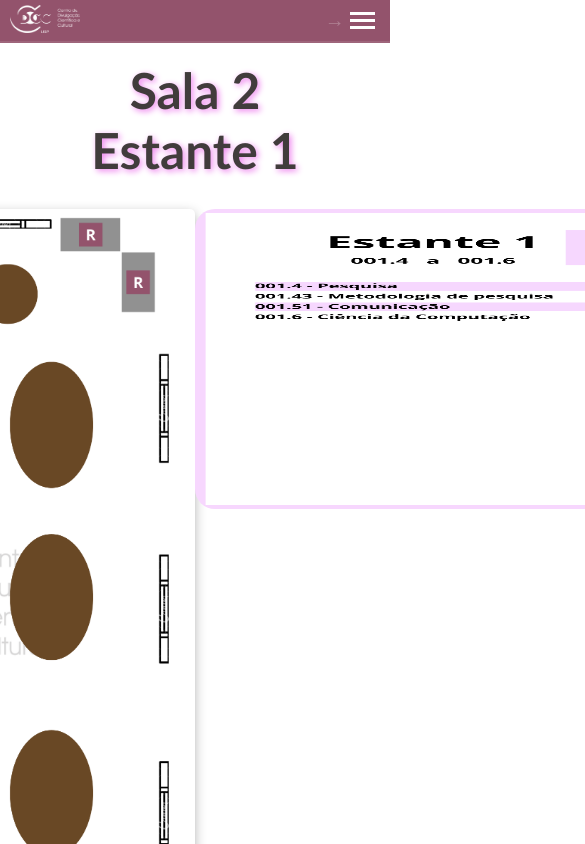
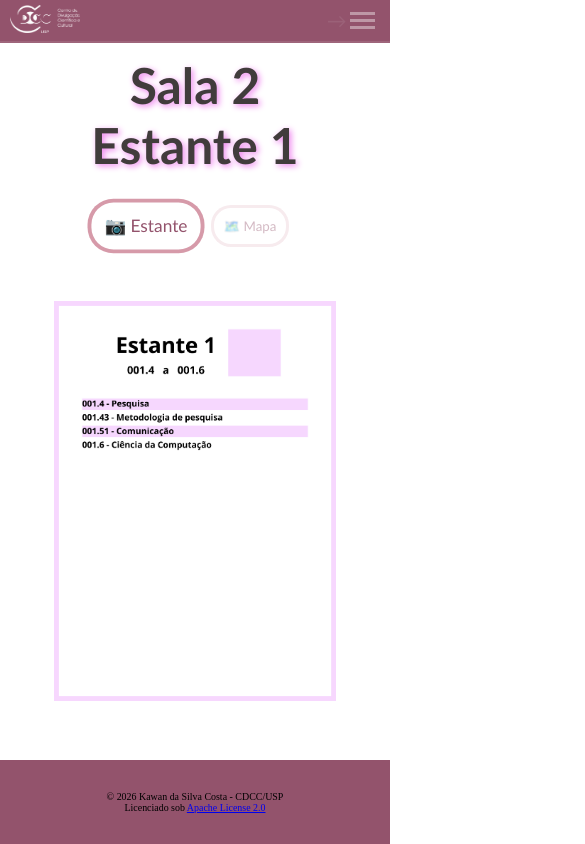
Before and after one commit to kawancosta1/CdccQrCode, a React (Vite) app: page /CdccQrCode/estantes/sala2/1 in a window 390 px wide. Shown: the top 844 px of the page, 585 px wide, since content can reach past the window. Built offline with nearby package versions, Linux system fonts and the light colour scheme.

Commit message:
responsividade para o mobile

```diff
--- a/src/components/Pages/EstanteSala2/index.tsx
+++ b/src/components/Pages/EstanteSala2/index.tsx
@@ -1,6 +1,8 @@
 import { useParams } from 'react-router-dom'
 
 import style from './style.module.css'
+
+import { useState } from 'react'
 
 import mapaSala2 from '../../img/MapaSala2.png'
 
@@ -42,6 +44,11 @@ const ESTANTES_IMAGENS: { [key: string]: string } = {
 }
 
 export function EstanteSala2() {
+
+  const [viewMode, setViewMode] = useState<'estante' | 'mapa'>('estante');
+
+
+
   const { numero } = useParams<{ numero: string }>()
   const imagem = numero ? ESTANTES_IMAGENS[numero] : null
 
@@ -64,17 +71,33 @@ export function EstanteSala2() {
   <div className={style.ContainerTitulo}>
     <h1 className={style.title}>Sala 2 </h1>
     <h2 className={style.title}>Estante {numero}</h2>
+    <div className={style.tabButtons}>
+  <button
+    onClick={() => setViewMode('estante')}
+    className={` ${viewMode === 'estante' ? style.activeTab : ''}`}
+  >
+    📷 Estante
+  </button>
+  <button
+    onClick={() => setViewMode('mapa')}
+    className={viewMode === 'mapa' ? style.activeTab : ''}
+  >
+    🗺️ Mapa
+  </button>
+</div>
   </div>
-  <div className={style.imagens}>
-     <img src={mapaSala2} alt="Mapa Sala 2" className={style.mapImage} />
-        <div className={`${style.mapArrow} ${style[`arrow-estante-${numero}`]}`}>
-      </div>
-      <img src={imagem} alt={`Estante ${numero}`} className={style.image} />
-
-      {/* Mapa com indicador */}
+  {/* renderização CONDICIONAL  */}
+ {viewMode === 'estante' ? (
+  <img src={imagem} alt={`Estante ${numero}`} className={style.image} />
+) : (
+  <div className={style.mapContainer}>
+    <img src={mapaSala2} alt="Mapa Sala 2" className={style.mapImage} />
+    <div className={`${style.mapArrow} ${style[`arrow-estante-${numero}`]}`}></div>
+  </div>
+)}
 
 
-  </div>
+
 </div>
 
   )
--- a/src/components/Pages/EstanteSala2/style.module.css
+++ b/src/components/Pages/EstanteSala2/style.module.css
@@ -1,46 +1,112 @@
 * {
   box-sizing: border-box;
+  margin: 0;
+  padding: 0;
 }
+
+/* ========================================
+   LAYOUT PRINCIPAL
+   ======================================== */
+
 .container {
   width: 100%;
-  box-sizing: border-box;
   display: flex;
   flex-direction: column;
   align-items: center;
-
   padding: 20px;
 }
 
 .container h1 {
-
   color: #333;
   font-size: 28px;
-  margin: 0;
 }
 
-.contentWrapper{
+.contentWrapper {
   display: flex;
   flex-direction: column;
-  justify-content: center;
   align-items: center;
   width: 100%;
-
-  margin: 0 auto;
   gap: 10px;
 }
 
-.imagens{
-display: flex;
-flex-direction: row;
-
+.imagens {
+  display: flex;
+  gap: 20px;
 }
 
-.image {
-   width: 600px;
-  height: 800px;
-  margin: 0%;
-  padding: 0%;
+/* ========================================
+   IMAGENS
+   ======================================== */
+
+.image,
+.mapImage {
+  width: 600px;
+  max-width: 100%;
+  aspect-ratio: 3 / 4;
+  object-fit: contain;
 }
+
+.mapImage {
+  border-radius: 8px;
+  box-shadow: 0 4px 12px rgba(0,0,0,0.3);
+}
+
+.mapContainer {
+  position: relative;
+}
+
+/* ========================================
+   TEXTO
+   ======================================== */
+
+.title {
+  font-size: 5rem;
+  color: rgb(65, 60, 60);
+  text-shadow: 2px 2px 6px violet;
+}
+
+.ContainerTitulo {
+  margin: 1%;
+  display: flex;
+  flex-direction: column;
+  align-items: center;
+  justify-content: center;
+  border-radius: 20px;
+  padding: 10px 30px;
+  font-family: 'Gill Sans','Gill Sans MT',Calibri,'Trebuchet MS',sans-serif;
+  transition: 0.2s;
+}
+
+/* ========================================
+   BOTÕES
+   ======================================== */
+
+.tabButtons {
+  margin: 30px;
+  display: flex;
+  gap: 20px;
+}
+
+button {
+  padding: 10px;
+  background: white;
+  border: 3px solid rgba(158, 17, 52, 0.212);
+  color: var(--primary);
+  border-radius: 20px;
+  transition: 0.4s;
+  opacity: 0.4;
+  font-family:'Gill Sans','Gill Sans MT',Calibri,'Trebuchet MS',sans-serif;
+}
+
+.activeTab {
+  transform: scale(1.3);
+  border: 3px solid rgba(158, 17, 52, 0.425);
+  opacity: 1;
+}
+
+/* ========================================
+   ERRO
+   ======================================== */
 
 .error {
   text-align: center;
@@ -58,145 +124,55 @@ flex-direction: row;
   margin: 10px 0;
   font-size: 16px;
 }
-/* TEXTO */
-.title{
-  font-size: 5rem;
-text-shadow: 2px 2px 6px violet;
-color: rgb(65, 60, 60);
-}
+
 /* ========================================
-   ESTILOS DO MAPA
+   SETAS DO MAPA
    ======================================== */
 
-
-.mapImage {
- width: 600px;
-  height: 800px;
-  aspect-ratio: 3 / 4;
-  object-fit: contain;
-  border-radius: 0.5rem;
-  box-shadow: 0 4px 12px rgba(0, 0, 0, 0.3);
-}
-
-.ContainerTitulo{
-margin:1%;
-  box-sizing: border-box;
-  display: flex;
-  flex-direction: column;
-  align-items: center;
-  justify-content: center;
-  border: 5px solid transparent;
-  border-radius: 20px;
-  padding: 10px;
-  padding-left: 30px;
-  padding-right: 30px;
-  font-family:'Gill Sans', 'Gill Sans MT', Calibri, 'Trebuchet MS', sans-serif ;
-  transition: 0.2s;
-
-}
-.ContainerTitulo:hover{
-   border: 5px solid rgba(131, 4, 110, 0.329);
-  border-radius: 20px;
-  padding: 10px;
-  padding-left: 30px;
-  padding-right: 30px;
-}
 .mapArrow {
   position: absolute;
   width: 10px;
   height: 10px;
-  background-color: #000000;
+  background: black;
   border-radius: 50%;
-  box-shadow: 0 0 15px rgba(0, 0, 0, 0.8);
+  box-shadow: 0 0 15px rgba(0,0,0,0.8);
   animation: arrowPulse 1.5s ease-in-out infinite;
+  transform: translate(-50%, -50%);
   z-index: 10;
 }
 
 @keyframes arrowPulse {
-  0%, 100% {
+  0%,100% {
     opacity: 1;
-    transform: scale(1);
+    transform: translate(-50%, -50%) scale(1);
   }
   50% {
     opacity: 0.7;
-    transform: scale(1.2);
+    transform: translate(-50%, -50%) scale(1.2);
   }
 }
 
-/* Posições de cada estante no mapa da Sala 2 */
-.arrow-estante-1 {
-  bottom: -23%;
-  left: 11.2%;
+/* posições das estantes */
 
-}
+.arrow-estante-1 { top:80%; left:11.2%; }
+.arrow-estante-2 { top:75%; left:22%; }
+.arrow-estante-3 { top:72%; left:22%; }
+.arrow-estante-4 { top:65%; left:11.2%; }
+.arrow-estante-5 { top:59%; left:22%; }
+.arrow-estante-6 { top:55.5%; left:22%; }
+.arrow-estante-7 { top:50%; left:11.2%; }
+.arrow-estante-8 { top:43.5%; left:22%; }
+.arrow-estante-9 { top:40.5%; left:22%; }
+.arrow-estante-10 {  top:33%; left:11.2%;  }
+.arrow-estante-11 { top:27.5%; left:22%; }
+.arrow-estante-12 { top:23.5%; left:22%;  }
 
-.arrow-estante-2 {
-    bottom: -16%;
-  left: 14%;
-
-}
-
-.arrow-estante-3 {
-  bottom: -12%;
-  left: 14%;
-  transform: translate(-50%, -50%);
-}
-
-.arrow-estante-4 {
-  bottom: -1%;
-  left: 12%;
-  transform: translate(-50%, -50%);
-}
-
-.arrow-estante-5 {
-  bottom: 4%;
-  left: 14%;
-  transform: translate(-50%, -50%);
-}
-
-.arrow-estante-6 {
- bottom: 8%;
-  left: 14%;
-  transform: translate(-50%, -50%);
-}
-
-.arrow-estante-7 {
-  bottom: 14%;
-  left: 11%;
-  transform: translate(-50%, -50%);
-}
-
-.arrow-estante-8 {
-  bottom: 25%;
-  left: 16%;
-  transform: translate(-50%, -50%);
-}
-
-.arrow-estante-9 {
-  bottom: 29%;
-  left: 16%;
-  transform: translate(-50%, -50%);
-}
-
-.arrow-estante-10 {
-   bottom: 35%;
-  left: 11%;
-  transform: translate(-50%, -50%);
-}
-
-.arrow-estante-11 {
-  bottom: 44%;
-  left: 17%;
-  transform: translate(-50%, -50%);
-}
-
-.arrow-estante-12 {
-  bottom: 48%;
-  left: 17%;
-  transform: translate(-50%, -50%);
-}
+/* ========================================
+   RESPONSIVIDADE
+   ======================================== */
 
 @media (max-width: 768px) {
+
   .container {
     padding: 15px;
   }
@@ -205,17 +181,25 @@ margin:1%;
     font-size: 22px;
   }
 
-  .image {
+  .image,
+  .mapImage {
     max-height: 400px;
   }
+
 }
 
-@media (max-width: 480px) {
-  .image {
-    max-height: 300px;
-  }
+@media (max-width: 480px){
 
-  .container h1 {
-    font-size: 18px;
-  }
+.imagens{
+  flex-direction: column;
+  align-items: center;
 }
+
+.mapImage,
+.image{
+  width: 90%;
+  height: auto;
+  max-width: 400px;
+}
+
+}
```
